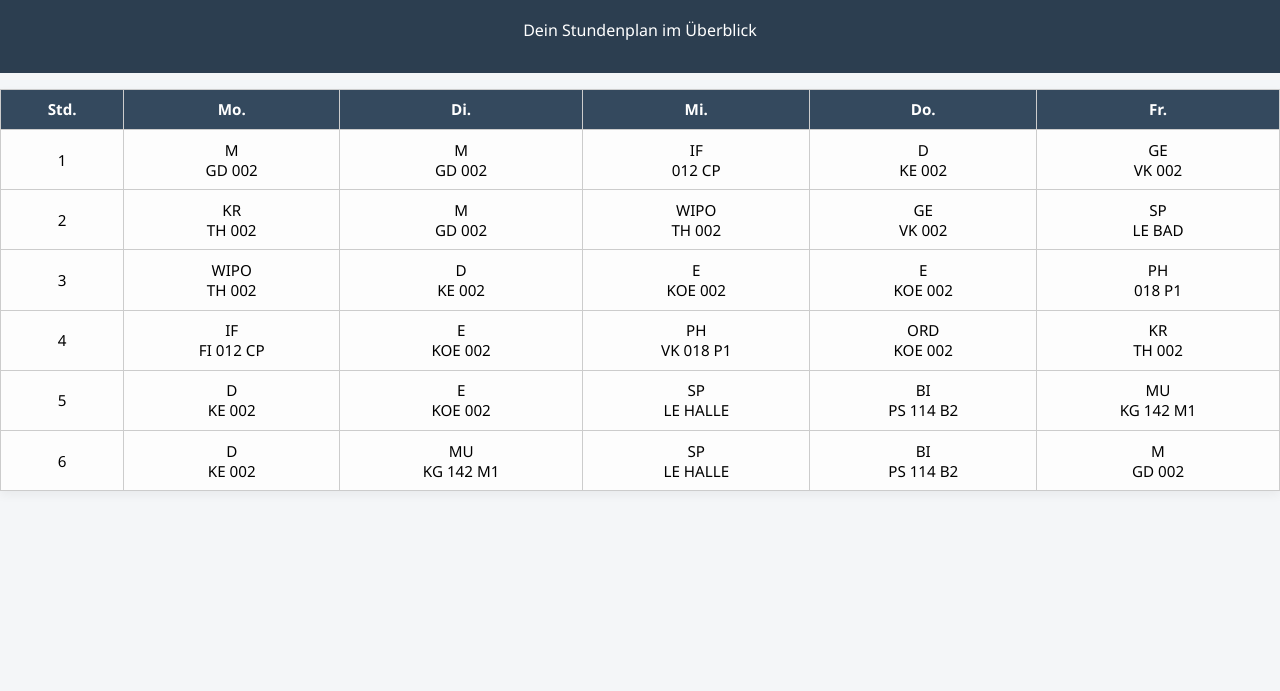
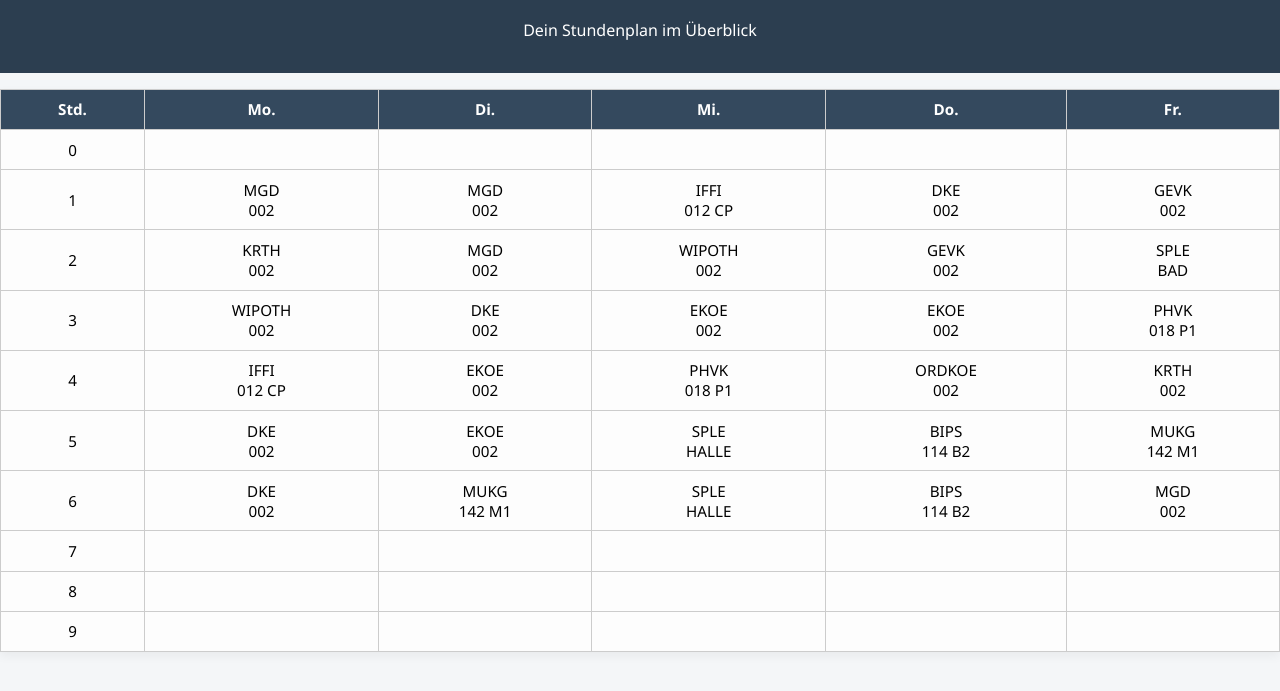
Before and after one commit to alexgamingstudio/stundenplan, a plain HTML site: page index.html in a window 1280 px wide. Shown: the part 83-774 px from the top of the page. Drawn offline with Linux system fonts and the light colour scheme.

Commit message:
Update index.html

```diff
--- a/index.html
+++ b/index.html
@@ -87,12 +87,16 @@
       </tr>
     </thead>
     <tbody>
-      <tr><td>1</td><td>M<br>GD 002</td><td>M<br>GD 002</td><td>IF<br>012 CP</td><td>D<br>KE 002</td><td>GE<br>VK 002</td></tr>
-      <tr><td>2</td><td>KR<br>TH 002</td><td>M<br>GD 002</td><td>WIPO<br>TH 002</td><td>GE<br>VK 002</td><td>SP<br>LE BAD</td></tr>
-      <tr><td>3</td><td>WIPO<br>TH 002</td><td>D<br>KE 002</td><td>E<br>KOE 002</td><td>E<br>KOE 002</td><td>PH<br>018 P1</td></tr>
-      <tr><td>4</td><td>IF<br>FI 012 CP</td><td>E<br>KOE 002</td><td>PH<br>VK 018 P1</td><td>ORD<br>KOE 002</td><td>KR<br>TH 002</td></tr>
-      <tr><td>5</td><td>D<br>KE 002</td><td>E<br>KOE 002</td><td>SP<br>LE HALLE</td><td>BI<br>PS 114 B2</td><td>MU<br>KG 142 M1</td></tr>
-      <tr><td>6</td><td>D<br>KE 002</td><td>MU<br>KG 142 M1</td><td>SP<br>LE HALLE</td><td>BI<br>PS 114 B2</td><td>M<br>GD 002</td></tr>
+      <tr><td>0</td><td></td><td></td><td></td><td></td><td></td></tr>
+      <tr><td>1</td><td>MGD<br>002</td><td>MGD<br>002</td><td>IFFI<br>012 CP</td><td>DKE<br>002</td><td>GEVK<br>002</td></tr>
+      <tr><td>2</td><td>KRTH<br>002</td><td>MGD<br>002</td><td>WIPOTH<br>002</td><td>GEVK<br>002</td><td>SPLE<br>BAD</td></tr>
+      <tr><td>3</td><td>WIPOTH<br>002</td><td>DKE<br>002</td><td>EKOE<br>002</td><td>EKOE<br>002</td><td>PHVK<br>018 P1</td></tr>
+      <tr><td>4</td><td>IFFI<br>012 CP</td><td>EKOE<br>002</td><td>PHVK<br>018 P1</td><td>ORDKOE<br>002</td><td>KRTH<br>002</td></tr>
+      <tr><td>5</td><td>DKE<br>002</td><td>EKOE<br>002</td><td>SPLE<br>HALLE</td><td>BIPS<br>114 B2</td><td>MUKG<br>142 M1</td></tr>
+      <tr><td>6</td><td>DKE<br>002</td><td>MUKG<br>142 M1</td><td>SPLE<br>HALLE</td><td>BIPS<br>114 B2</td><td>MGD<br>002</td></tr>
+      <tr><td>7</td><td></td><td></td><td></td><td></td><td></td></tr>
+      <tr><td>8</td><td></td><td></td><td></td><td></td><td></td></tr>
+      <tr><td>9</td><td></td><td></td><td></td><td></td><td></td></tr>
     </tbody>
   </table>
 </body>
```
